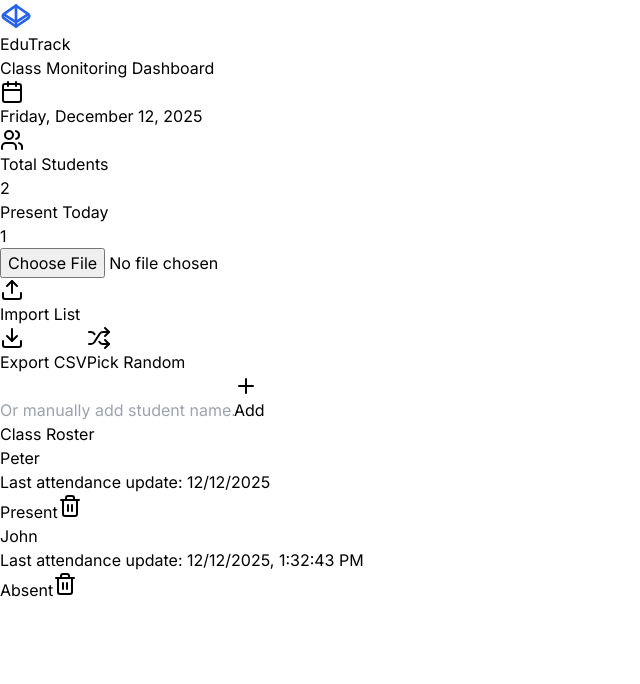
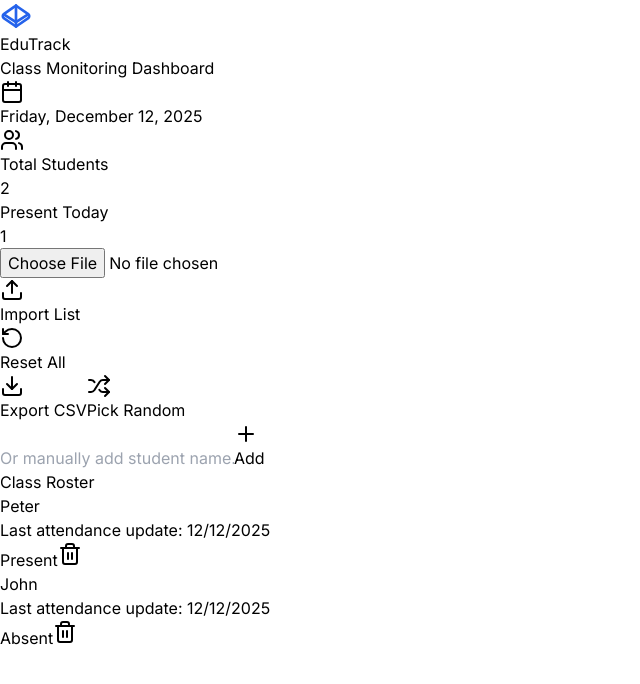
Before and after one commit to DynamicKarabo/class-app, a React (Vite) app: page / in a window 1280 px wide. Shown: the top 684 px of the page, without its empty margins (0-640 px from the left). Built offline with nearby package versions, Linux system fonts and the light colour scheme.

Commit message:
Update App.tsx

```diff
--- a/src/App.tsx
+++ b/src/App.tsx
@@ -1,6 +1,6 @@
 import { useState } from "react";
-// Import Upload icon for the new feature
-import { Plus, Trash2, Users, Calendar, Download, Shuffle, Upload } from "lucide-react";
+// Import Upload and RotateCcw for the new features
+import { Plus, Trash2, Users, Calendar, Download, Shuffle, Upload, RotateCcw } from "lucide-react";
 
 // Define the type for a student object
 interface Student {
@@ -13,7 +13,7 @@ interface Student {
 export default function ClassMonitoringApp() {
   const [students, setStudents] = useState<Student[]>([
     { id: 1, name: "Peter", present: true, date: new Date().toLocaleDateString() },
-    { id: 2, name: "John", present: false, date: new Date().toLocaleString() },
+    { id: 2, name: "John", present: false, date: new Date().toLocaleDateString() },
   ]);
   const [newName, setNewName] = useState("");
   const [selectedStudentId, setSelectedStudentId] = useState<number | null>(null);
@@ -54,31 +54,26 @@ export default function ClassMonitoringApp() {
     if (selectedStudentId === id) setSelectedStudentId(null);
   };
 
-  // --- NEW FEATURE FUNCTIONALITY ---
   const importStudentsFromFile = (event: React.ChangeEvent<HTMLInputElement>) => {
     const file = event.target.files?.[0];
     if (!file) return;
 
-    // Use FileReader to read the file contents
     const reader = new FileReader();
 
     reader.onload = (e) => {
       const content = e.target?.result as string;
-      // Split the content by newline, filtering out empty lines, and trimming whitespace.
-      // This supports simple TXT files or single-column CSVs.
       const names = content
         .split('\n')
         .map(name => name.trim())
         .filter(name => name.length > 0);
 
       const newStudents: Student[] = names.map(name => ({
-        id: Date.now() + Math.random(), // Ensure unique ID even if added in bulk
+        id: Date.now() + Math.random(),
         name: name,
         present: false,
         date: new Date().toLocaleDateString(),
       }));
 
-      // Append new students to the existing list
       setStudents(prev => [...prev, ...newStudents]);
       alert(`Successfully imported ${newStudents.length} students!`);
     };
@@ -87,13 +82,29 @@ export default function ClassMonitoringApp() {
       alert("Error reading file.");
     };
 
-    // Read the file as text
     reader.readAsText(file);
-
-    // Reset the file input value so the same file can be uploaded again if needed
     event.target.value = '';
   };
-  // --- END NEW FEATURE FUNCTIONALITY ---
+
+  // --- NEW: Reset Function ---
+  const resetAttendance = () => {
+    const isConfirmed = window.confirm(
+      "Are you sure you want to reset the attendance for ALL students? This will mark everyone as ABSENT for a new session."
+    );
+
+    if (isConfirmed) {
+      setStudents((prev) =>
+        prev.map((s) => ({
+          ...s,
+          present: false,
+          date: new Date().toLocaleDateString(),
+        }))
+      );
+      setSelectedStudentId(null); // Clear random pick highlight
+      alert("Attendance list has been reset for the new session.");
+    }
+  };
+  // --- END NEW FUNCTION ---
 
   const exportToCSV = () => {
     const headers = ["Name", "Status", "Last Updated"];
@@ -247,27 +258,38 @@ export default function ClassMonitoringApp() {
           </div>
         </div>
 
-        {/* Action Buttons */}
-        <div className="grid grid-cols-3 gap-4 mb-8">
-
-          {/* NEW: Import Students Button */}
-          <div className="relative">
+        {/* Utility Actions (Import & Reset) */}
+        <div className="flex justify-between gap-4 mb-4">
+          {/* Import Students Button */}
+          <div className="relative flex-1">
             <input
               type="file"
               id="student-import"
-              accept=".txt,.csv" // Accept text or CSV files
+              accept=".txt,.csv"
               onChange={importStudentsFromFile}
-              className="absolute inset-0 opacity-0 cursor-pointer w-full h-full"
+              className="absolute inset-0 opacity-0 cursor-pointer w-full h-full z-10"
             />
             <label
               htmlFor="student-import"
-              className="bg-gray-200 dark:bg-gray-700 hover:bg-gray-300 dark:hover:bg-gray-600 text-gray-800 dark:text-gray-200 font-semibold py-4 rounded-xl flex items-center justify-center gap-2 transition-all shadow-md cursor-pointer"
+              className="bg-gray-200 dark:bg-gray-700 hover:bg-gray-300 dark:hover:bg-gray-600 text-gray-800 dark:text-gray-200 font-semibold py-3 rounded-xl flex items-center justify-center gap-2 transition-all shadow-md cursor-pointer"
             >
               <Upload className="w-5 h-5" />
               Import List
             </label>
           </div>
 
+          {/* NEW: Reset Attendance Button */}
+          <button
+            onClick={resetAttendance}
+            className="flex-1 bg-red-500 hover:bg-red-600 text-white font-semibold py-3 rounded-xl flex items-center justify-center gap-2 transition-all shadow-md hover:shadow-lg"
+          >
+            <RotateCcw className="w-5 h-5" />
+            Reset All
+          </button>
+        </div>
+
+        {/* Main Actions (Export & Random) */}
+        <div className="grid grid-cols-2 gap-4 mb-8">
           <button
             onClick={exportToCSV}
             className="bg-blue-600 hover:bg-blue-700 text-white font-semibold py-4 rounded-xl flex items-center justify-center gap-2 transition-all shadow-lg shadow-blue-500/30 hover:shadow-xl"
```
